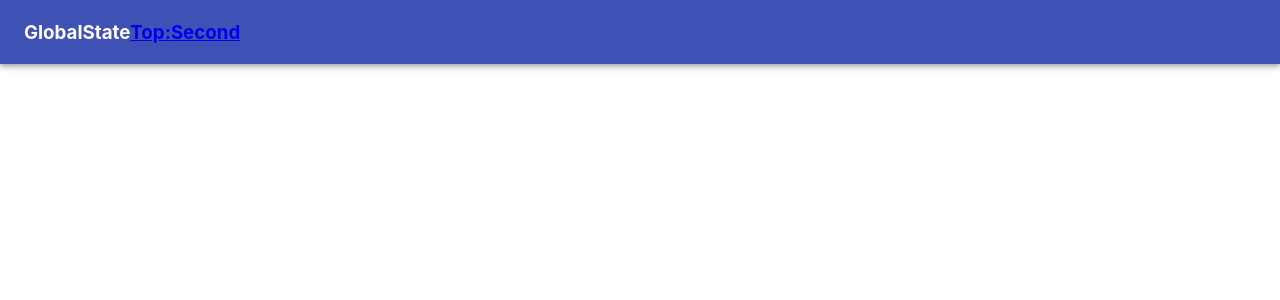
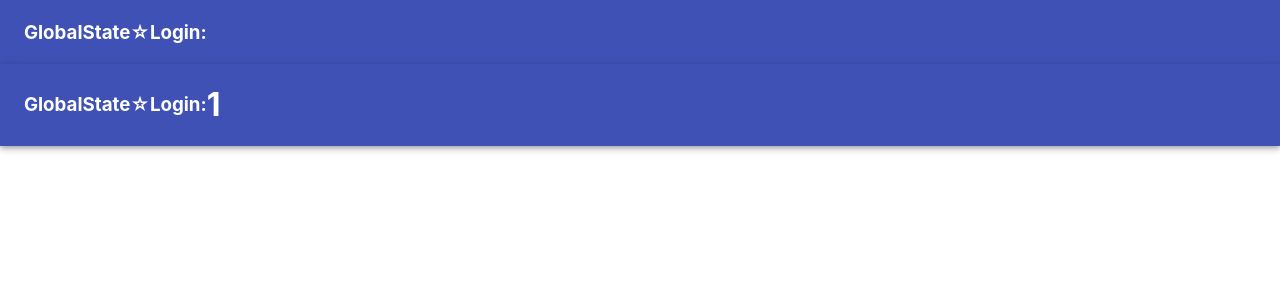
Before and after one commit to asagaorino0/deploy_app_orino, a React (Create React App) app: page /Header/1 in a window 1280 px wide. Shown: the top 300 px of the page. Built offline with nearby package versions, Linux system fonts and the light colour scheme; no server answers.

Commit message:
[add]10_めっちゃEXTRA_header改良

```diff
--- a/src/App.js
+++ b/src/App.js
@@ -18,6 +18,7 @@ function App() {
         {/* <Route exact path='/' component={TopPage} />
         <Route exact path='/SecondPage/:name' component={SecondPage} /> */}
         <Route exact path='/Main/:name' component={Main} />
+        <Route exact path='/Header/:nameH' component={Header} />
         <Route exact path='/' component={Login} />
         <Route exact path='/CreateUser/' component={CreateUser} />
       </Switch>
--- a/src/components/Header.js
+++ b/src/components/Header.js
@@ -1,14 +1,42 @@
-import React from 'react'
+
+import React, { useContext } from 'react';
 import { AppBar, Toolbar } from '@material-ui/core'
-import { Link } from 'react-router-dom';
+import { useParams, useHistory } from 'react-router-dom';
+import { Store } from '../store/index'
+const Header = () => {
+    const history = useHistory()
+    const { nameH } = useParams();
+    console.log("0", nameH)
+    const { globalState, setGlobalState } = useContext(Store)
+    const onTop = () => {
+        // setGlobalState({
+        //     type: NAME_H,
+        //     nameH,
+        // });
+        history.push('/');
+        console.log("1", globalState.nameH, nameH)
+    }
+    const onClick = () => {
+        // setGlobalState({
+        //     type: NAME_H,
+        //     nameH,
+        // });
+        const nameH = (globalState.nameH)
+        history.push(`/Main/${nameH}`);
+        console.log("2", globalState.nameH, nameH)
+    }
 
-const Header = () => {
     return (
         <AppBar position="static">
             <Toolbar>
                 <h3>GlobalState</h3>
-                <Link to="/"><h3>Top:</h3></Link>
-                <Link to="SecondPage"><h3>Second </h3></Link>
+                {/* <Link to="/"><h3>Login:</h3></Link> */}
+                {/* <h3 style={{ color: '#3e3e3e' }}>Hello! {nameH}</h3> */}
+                <h3 onClick={onTop}>☆Login:</h3>
+                <h3 onClick={onClick}>{globalState.nameH}</h3>
+                <h1 onClick={onClick}>{nameH}</h1>
+                {/* <Link to='/Main/'{...nameH}><h3>{nameH} </h3></Link> */}
+
             </Toolbar>
         </AppBar>
     );
--- a/src/pages/CreateUser.js
+++ b/src/pages/CreateUser.js
@@ -1,23 +1,29 @@
-import React, { useState } from 'react';
+import React, { useState, useContext } from 'react';
 import { useHistory, Link } from 'react-router-dom';
 import Button from '@material-ui/core/Button';
 import TextField from '@material-ui/core/TextField';
 import firebase from '../config/firebase'
+import { NAME_EMAIL } from '../actions/index'
+import { Store } from '../store/index'
 const CreateUser = () => {
     const [email, setEmail] = useState('')
     const [password, setPassword] = useState('')
     const history = useHistory()
+    const { globalState, setGlobalState } = useContext(Store)
     const handleClick = () => {
-        // history.push('/login')
         firebase.auth().createUserWithEmailAndPassword(email, password)
             .then((userCredential) => {
                 // Signed in
                 console.log('success login')
                 var user = userCredential.user;
-                const hello = (userCredential.user.email)
-                history.push(`/Main/${hello}`)
+                const name = (userCredential.user.email)
+                history.push(`/Main/${name}`)
                 // ...
-                console.log(user)
+                setGlobalState({
+                    type: NAME_EMAIL,
+                    name,
+                });
+                console.log(globalState.name)
                 // Construct the email link credential from the current URL.
                 var credential = firebase.auth.EmailAuthProvider.credentialWithLink(
                     email, window.location.href);
--- a/src/pages/Login.js
+++ b/src/pages/Login.js
@@ -11,9 +11,7 @@ const Login = () => {
     const [password, setPassword] = useState('')
     const [error, setError] = useState('')
     const history = useHistory()
-    const { globalState, setGlobalState } =
-        useContext(Store)
-
+    const { globalState, setGlobalState } = useContext(Store)
     const handleClick = () => {
         firebase.auth().signInWithEmailAndPassword(email, password)
             .then((userCredential) => {
--- a/src/reducers/index.js
+++ b/src/reducers/index.js
@@ -3,11 +3,11 @@ import { ALART, INCREMENT, DECREMENT, RESET, ADD_EVENT, GUU, CHOKI, PAA, GET_DAT
 const reducer = (state, action) => {
     switch (action.type) {
         case NAME_GOOGLE:
-            return { ...state, name: action.name + "でログインしています。" };
+            return { ...state, name: action.name + "でログインしています。", nameH: action.name };
         case NAME_EMAIL:
-            return { ...state, name: action.name + "でログインしています。" };
+            return { ...state, name: action.name + "でログインしています。", nameH: action.name };
         case NAME_LOGOUT:
-            return { ...state, name: action.name };
+            return { ...state, name: action.name, nameH: [] };
         case INCREMENT:
             return { ...state, count: state.count + 1 };
         case DECREMENT:
--- a/src/store/index.js
+++ b/src/store/index.js
@@ -4,7 +4,8 @@ const initialState = {
     count: 0,
     user_data: [],
     title: [],
-    name: []
+    name: [],
+    nameH: [],
 }
 
 export const Store = createContext({
```
